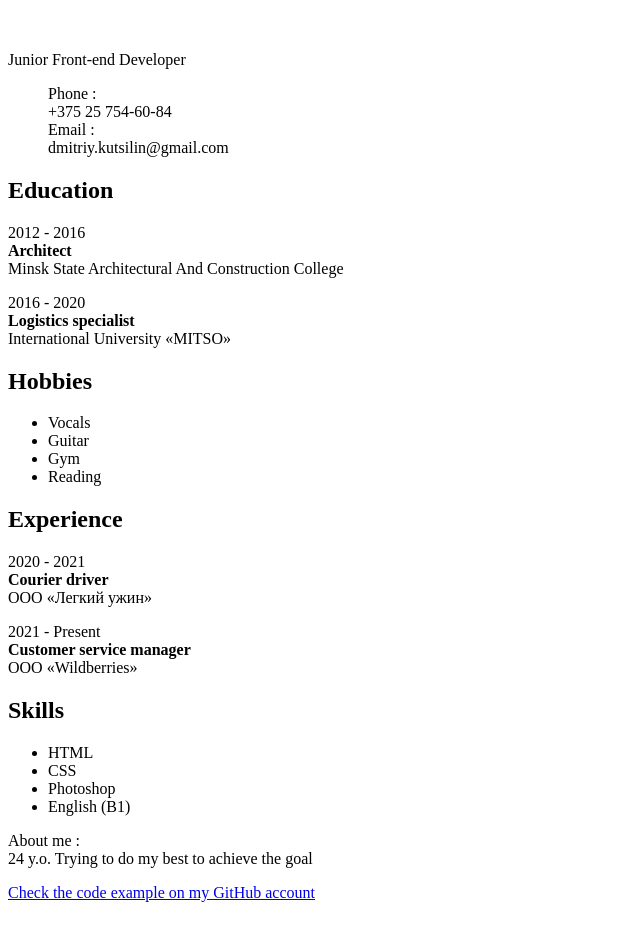
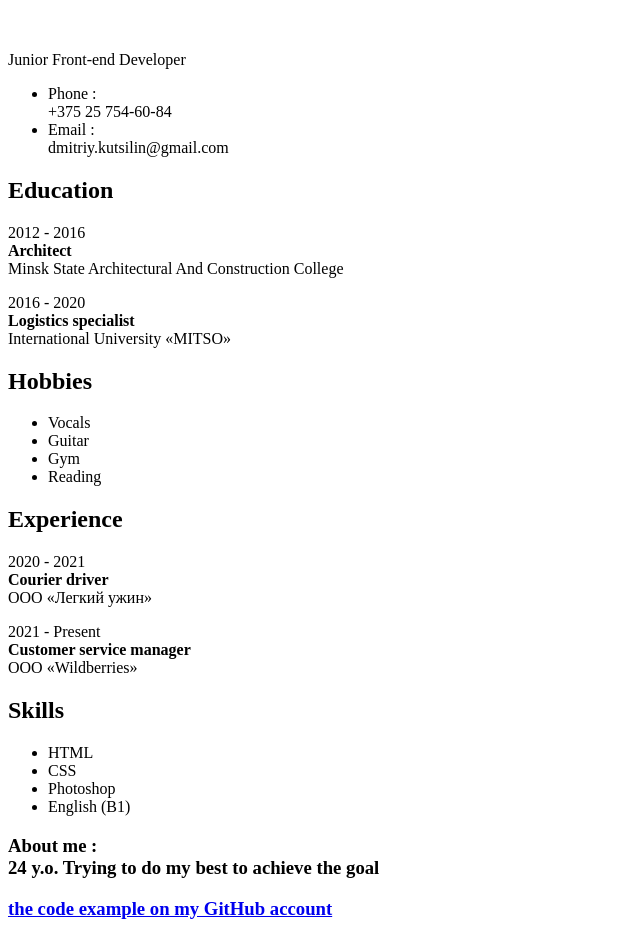
Before and after one commit to DmitriyKutsilin/rsschool-cv, a plain HTML site: page index.html in a window 1280 px wide. Shown: the part 1449-2387 px from the top of the page, without its empty margins (0-640 px from the left). Before the commit the page ends 2359 px from the top, so only its background shows below. Drawn offline with Linux system fonts and the light colour scheme.

Commit message:
fix: validator bugs

```diff
--- a/index.html
+++ b/index.html
@@ -3,7 +3,7 @@
  <head>
   <meta charset="utf-8">
   <title>Dmitriy Kutsilin</title>
-  <link rel="stylesheet" href="/style.css">
+  <link rel="stylesheet" href="">
   <link href="https://fonts.googleapis.com/css2?family=Poppins:ital,wght@0,100;0,200;0,300;0,400;0,500;0,600;0,700;0,800;0,900;1,100;1,200;1,300;1,400;1,500;1,600;1,700;1,800;1,900&display=swap" rel="stylesheet" type="text/css">
  </head>
 
@@ -19,7 +19,7 @@
                 <br>
                 <p class="occupation">Junior Front-end Developer</p>
                 <div class="contacts">
-                    <ul class="contacts_list" type="none">
+                    <ul class="contacts_list">
                         <li>Phone :<br><span class="contacts_color">+375 25 754-60-84</span></li>
                         <li>Email :<br><span class="contacts_color">dmitriy.kutsilin@gmail.com</span></li>
                     </ul>
@@ -94,11 +94,11 @@
     <footer id="footer_container">
         <div class="footer_empty"></div>
         <article class="footer_article">
-            <p class="article_info">About me :<br>24 y.o. Trying to do my best to achieve the goal</p>
+            <h3 class="article_info">About me :<br>24 y.o. Trying to do my best to achieve the goal</h3>
         </article>
         <section class="code_example_article">
             <div class="code_example">
-                <a href="https://github.com/DmitriyKutsilin/singolo">Check the code example on my GitHub account</a>
+                <h3><a href="https://github.com/DmitriyKutsilin/singolo">the code example on my GitHub account</a></h3>
             </div>
         </section>
     </footer>
```
